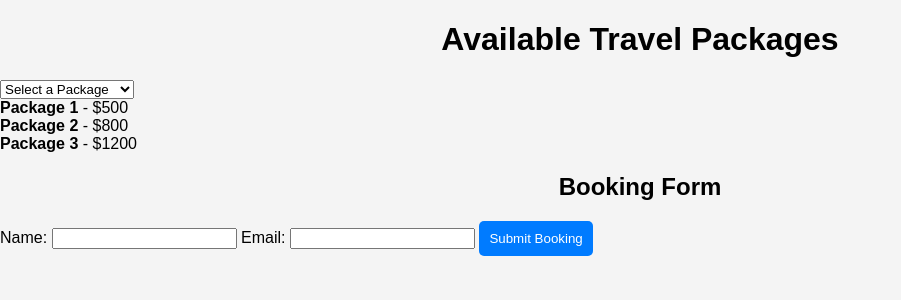
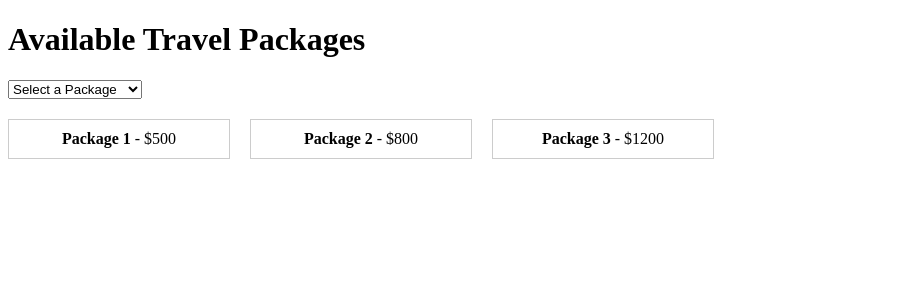
Before and after one commit to tomtony07/expt, a PHP site: page /booking.html in a window 1280 px wide. Shown: the top 300 px of the page, without its empty margins (0-901 px from the left). Run offline with PHP 8.4, Linux system fonts and the light colour scheme.

Commit message:
booking css updated

```diff
--- a/booking.css
+++ b/booking.css
@@ -1,32 +1,22 @@
-body {
-    font-family: Arial, sans-serif;
-    margin: 0;
-    padding: 0;
-    background-color: #f4f4f4;
-}
+/* CSS for Travel Package Display */
 
-.container {
-    max-width: 800px;
-    margin: 20px auto;
-    padding: 20px;
-    background-color: #fff;
-    box-shadow: 0 0 10px rgba(0, 0, 0, 0.1);
-}
+#packages-list {
+    display: flex;
+    flex-wrap: wrap;
+    gap: 20px;
+    margin-top: 20px;
+  }
 
-h1, h2 {
+  .package-item {
+    border: 1px solid #ccc;
+    padding: 10px;
+    width: 200px;
     text-align: center;
-}
+  }
 
-form {
-    display: grid;
-    gap: 10px;
-}
+  .booking-form {
+    display: none;
+    margin-top: 20px;
+  }
 
-button {
-    background-color: #007BFF;
-    color: #fff;
-    padding: 10px;
-    cursor: pointer;
-    border: none;
-    border-radius: 5px;
-}
+  /* Add more styling as needed */
```
